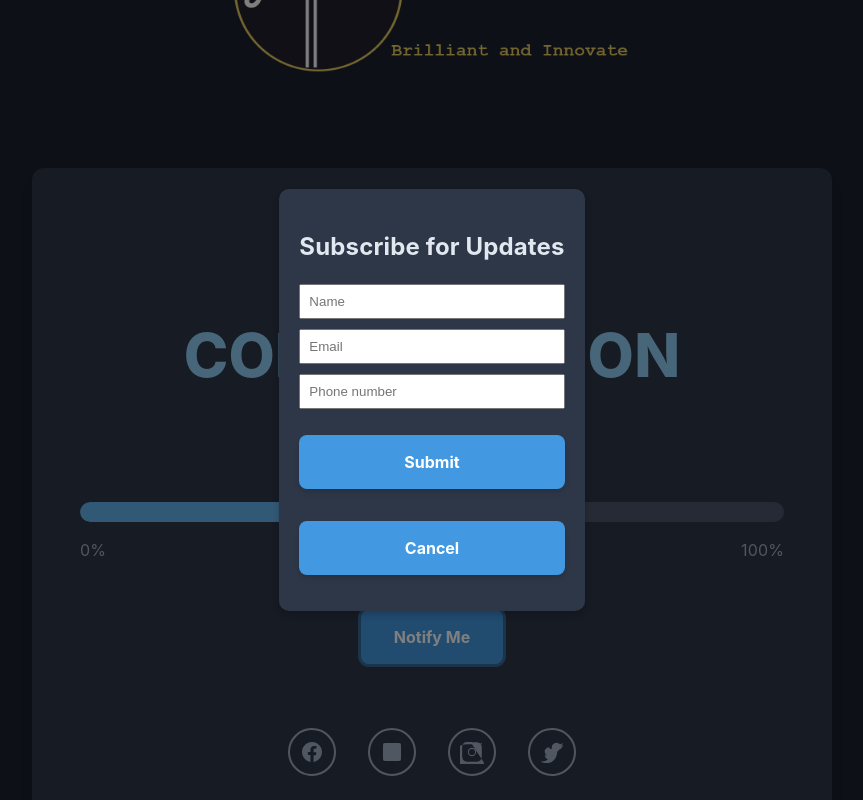
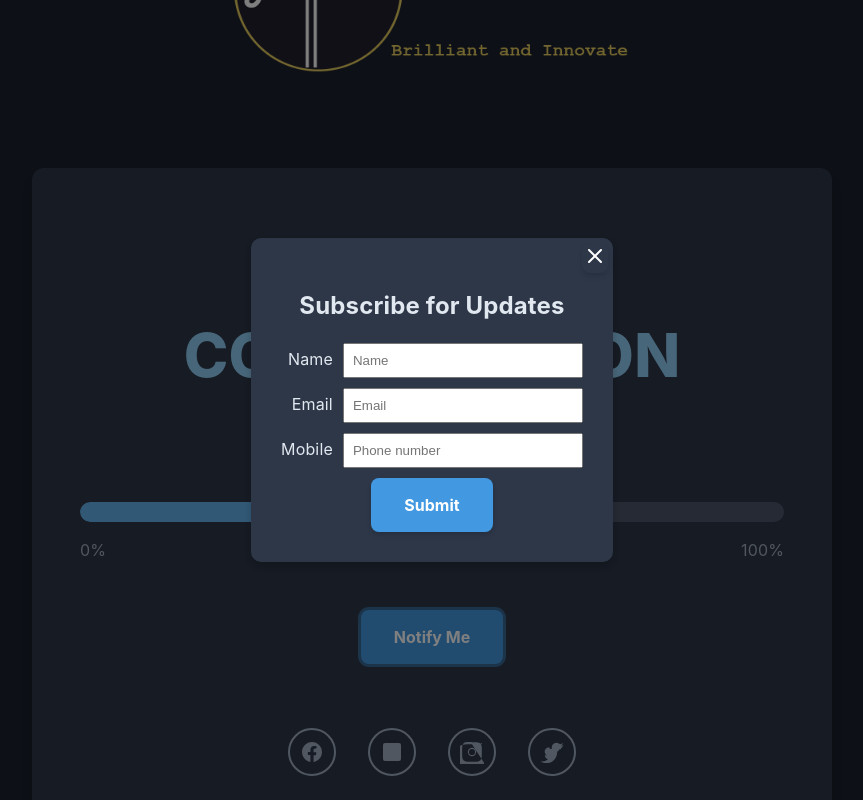
Before and after one commit to Ogirimah/clinic, a React (Vite) app: page / in a window 1280 px wide. Both pictures are taken after a click on the button "Notify Me". Shown: the whole page, without its empty margins (208-1071 px from the left). Built offline with nearby package versions, Linux system fonts and the light colour scheme.

Commit message:
Improve appearance of form, and replace close button with X SVG

```diff
--- a/src/NotifyMe.tsx
+++ b/src/NotifyMe.tsx
@@ -1,4 +1,5 @@
 import React, { useState } from 'react';
+import { X } from 'lucide-react';
 
 const NotifyMeForm: React.FC = () => {
   const [isOpen, setIsOpen] = useState<boolean>(false);
@@ -45,34 +46,46 @@ const NotifyMeForm: React.FC = () => {
       {isOpen && (
         <div className="overlay">
           <div className="modal">
+            <button className="closeButton" type="button" onClick={handleClose}><X /></button>
             <h2>Subscribe for Updates</h2>
             <form onSubmit={handleSubmit} method='POST'>
+              <label htmlFor="names">Name
                 <input
                   type="text"
                   value={name}
+                  name='names'
                   onChange={(e) => setName(e.target.value)}
                   placeholder="Name"
                   required
                 />
+              </label>
+              <label htmlFor="email">Email
                 <input
                   type="email"
                   value={email}
+                  name='email'
                   onChange={(e) => setEmail(e.target.value)}
                   placeholder="Email"
                   required
                 />
+              </label>
+              <label htmlFor='telephone'>Mobile
                 <input
                   type="tel"
                   value={phoneNumber}
+                  name='telephone'
                   onChange={(e) => setphoneNumber(e.target.value)}
                   placeholder="Phone number"
                 />
+              </label>
+              <span>
                 <button type="submit">Submit</button>
-              <button type="button" onClick={handleClose}>Cancel</button>
+              </span>
             </form>
           </div>
         </div>
-      )}
+      )
+      }
 
       <style>{`
         .overlay {
@@ -88,9 +101,10 @@ const NotifyMeForm: React.FC = () => {
         }
         .modal {
           background: #2d3748;
-          padding: 20px;
+          padding: 30px;
           border-radius: 10px;
           box-shadow: 0 4px 8px rgba(0, 0, 0, 0.2);
+          position: relative;
         }
         form {
           display: flex;
@@ -99,6 +113,17 @@ const NotifyMeForm: React.FC = () => {
         input {
           margin-bottom: 10px;
           padding: 8px;
+          margin-left: 10px;
+          width: 15rem;
+        }
+          .closeButton {
+          padding: 0px;
+          margin: 0px;
+          background-color: #2d3748;
+          position: absolute;
+          right: 5px;
+          top: 5px;
+          ;
           }
         button {
           background-color: #4299e1; /* bg-blue-500 */
@@ -128,9 +153,14 @@ const NotifyMeForm: React.FC = () => {
           margin-top: 1rem;
           margin-bottom: 1rem;
           }
+          label {
+          text-align: right;
+
+          }
+
       `}
       </style>
-    </div>
+    </div >
   );
 };
 
```
Lines whose indentation alone changed are shown as unchanged.
